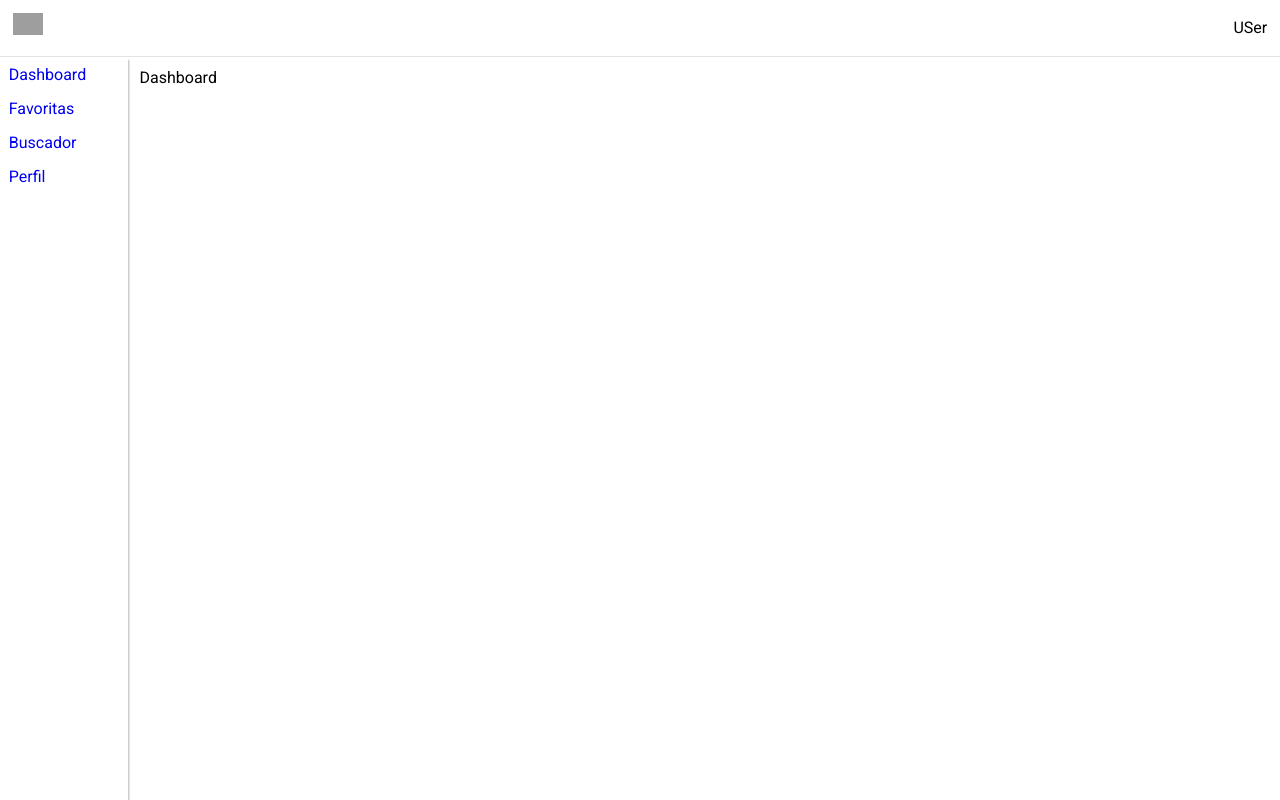
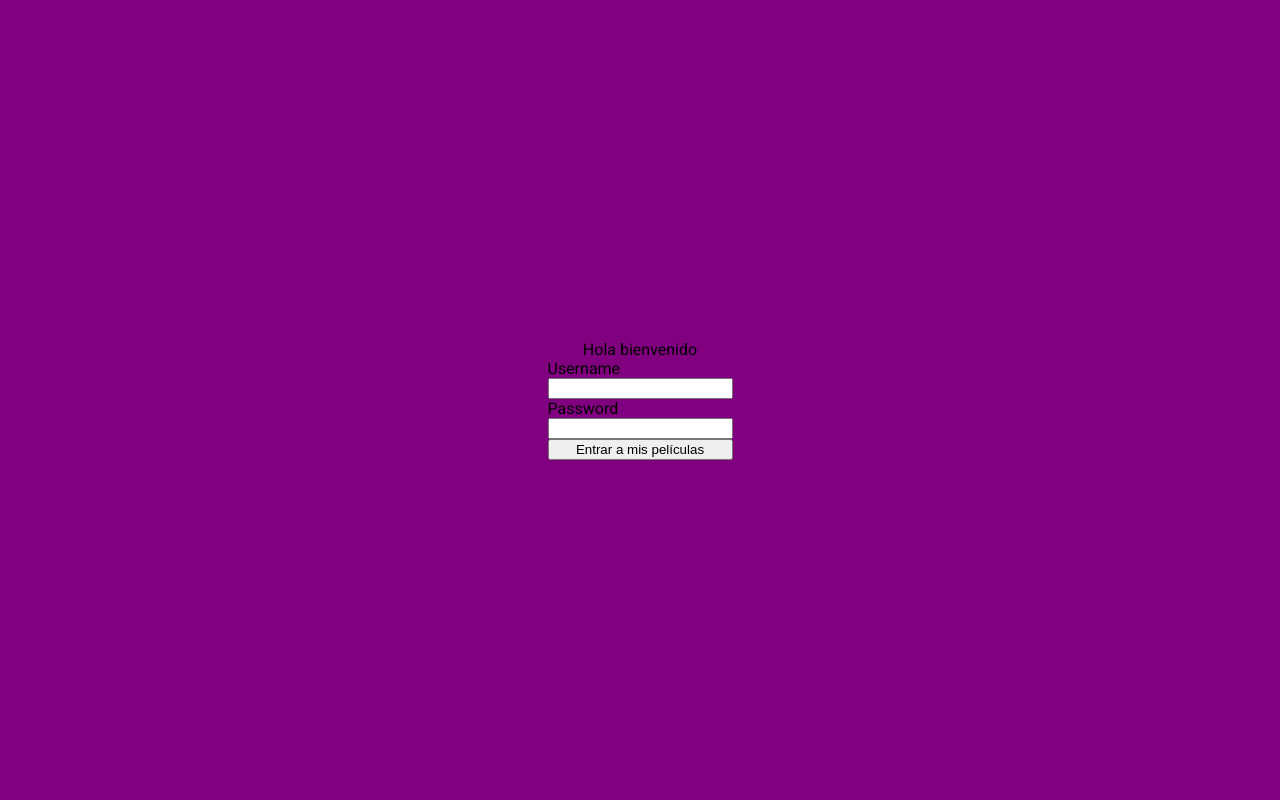
Before and after one commit to carlosNapTwitch/first_class_react, a React (Create React App) app: page / in a window 1280 px wide. Before the commit this address led to /dashboard. Built offline with nearby package versions, Linux system fonts and the light colour scheme; grey boxes are pictures that could not be loaded.

Commit message:
add public and private routes

```diff
--- a/src/App.js
+++ b/src/App.js
@@ -1,10 +1,24 @@
 import React from 'react';
 import LayoutTemplate from './component/templates/layout';
+import { useLocation, Route, Redirect } from 'react-router-dom';
+import HomePage from './component/vpages/home';
+import useUser from './services/user'
 import './app.css';
 
 const App = () => {
+    const user = useUser();
+    const location = useLocation();
     return (
-        <LayoutTemplate />
+        <>
+            <Route
+                path='/dashboard'
+                render={
+                    () => user.isUserLogged() ?
+                        <LayoutTemplate /> :
+                        <Redirect to={{ pathname: '/', state: { from: location } }} />}
+            />
+            <Route exact={true} path='/' render={() => <HomePage />} />
+        </>
     )
 }
 
--- a/src/component/_routes.js
+++ b/src/component/_routes.js
@@ -6,6 +6,7 @@ import {
     FriendsPage
 } from './vpages';
 
+const base = '/dashboard';
 const AppRoutes = [
     {
         label: 'Buscador',
@@ -29,9 +30,9 @@ const AppRoutes = [
     },
     {
         label: 'Dashboard',
-        route: '/dashboard',
+        route: '/main',
         component: DashboardPage,
     },
-]
+].map(item => { item.route = `${base}${item.route}`; return item });
 
 export default AppRoutes;
--- a/src/component/molecules/sidemenu/index.jsx
+++ b/src/component/molecules/sidemenu/index.jsx
@@ -1,6 +1,7 @@
 import React from 'react';
 import styled from 'styled-components';
-import { Link } from 'react-router-dom';
+import { Link, useHistory } from 'react-router-dom';
+import useUSer from '../../../services/user';
 
 const SideBar = styled.div`
     grid-area: sidebar;
@@ -8,6 +9,7 @@ const SideBar = styled.div`
     height: 100%;
     padding: 1%;
     box-shadow: 1px 3px 2px 0px #b5b5b5;
+    position: relative;
     @media(max-width: 450px) {
         display: none;
     }
@@ -18,7 +20,8 @@ const Menu = styled.ul`
     padding: 0;
     & a {
         text-decoration: none;
-    }
+
+    };
     & li {
         list-style-type: none;
         padding: 6%;
@@ -28,15 +31,24 @@ const Menu = styled.ul`
             background-color: rgb(166 166 166);
             color: #fff;
         }
+    };
+    & .logout {
+        position: absolute;
+        bottom: 0;
+        width: 100%;
     }
 `;
 
 const C_SideMenu = () => {
+    const user = useUSer();
+    const history = useHistory();
+
+    const base = '/dashboard';
 
     const sections = [
         {
             label: 'Dashboard',
-            route: '/',
+            route: '/main',
         },
         {
             label: 'Favoritas',
@@ -50,7 +62,12 @@ const C_SideMenu = () => {
             label: 'Perfil',
             route: '/profile',
         }
-    ]
+    ].map(item => { item.route = `${base}${item.route}`; return item });
+
+    const doLogOut = () => {
+        user.logout();
+        history.replace('/')
+    }
 
     return (
         <SideBar>
@@ -64,6 +81,9 @@ const C_SideMenu = () => {
                         </Link>
                     )
                 }
+                <li className='logout' onClick={doLogOut}>
+                    LogOut
+                </li>
             </Menu>
         </SideBar>
     )
--- a/src/component/templates/layout.jsx
+++ b/src/component/templates/layout.jsx
@@ -1,7 +1,7 @@
 import React from 'react';
 import { AppBar, SideBar, MainContent } from '../molecules';
 import styled from 'styled-components';
-import { Switch, Route, Redirect } from 'react-router-dom';
+import { Switch, Route } from 'react-router-dom';
 import AppRoutes from '../_routes';
 
 const Layout = styled.div`
@@ -32,13 +32,13 @@ const LayoutTemplate = () => {
                     {
                         AppRoutes.map((rout, idx) =>
                             <Route
+                                exact={true}
                                 key={`${idx}_page`}
                                 path={rout.route}
                                 render={props => <rout.component {...props} />}
                             />
                         )
                     }
-                    <Redirect from='/' to='/dashboard' />
                 </Switch>
             </MainContent>
         </Layout>
--- /dev/null
+++ b/src/component/vpages/home/index.jsx
@@ -0,0 +1,56 @@
+import React, { useState } from 'react';
+import styled from 'styled-components';
+import useUser from '../../../services/user';
+import { useHistory } from 'react-router-dom';
+
+const HomeWrapper = styled.div`
+    width: 100%;
+    height: 100vh;
+    background-color: purple;
+    display: flex;
+    justify-content: center;
+    align-items: center;
+    flex-direction: column;
+`;
+
+const FormLogin = styled.form`
+    display: flex;
+    flex-direction: column;
+`;
+
+const HomePage = () => {
+    const [userData, setUserData] = useState({ username: '', password: '' });
+    const users = useUser();
+    const history = useHistory();
+
+    const doLogin = (event) => {
+        event.preventDefault();
+        if (users.login(userData)) {
+            console.log('user authorized')
+            history.replace('/dashboard/main')
+        } else {
+            console.log('user unauthorized');
+        }
+    }
+
+    const handleInput = (event) => {
+        const tmpUserData = { ...userData };
+        tmpUserData[event.target.name] = event.target.value;
+        setUserData(tmpUserData);
+    }
+
+    return (
+        <HomeWrapper>
+            <span>Hola bienvenido</span>
+            <FormLogin>
+                <label>Username</label>
+                <input type='text' onChange={handleInput} name='username' value={userData.username} />
+                <label>Password</label>
+                <input type='text' onChange={handleInput} name='password' value={userData.password} />
+                <button onClick={e => doLogin(e)}>Entrar a mis películas</button>
+            </FormLogin>
+        </HomeWrapper>
+    )
+}
+
+export default HomePage;
--- a/src/index.js
+++ b/src/index.js
@@ -7,7 +7,7 @@ import * as serviceWorker from './serviceWorker';
 ReactDOM.render(
   <React.StrictMode>
     <Router>
-      <App title='mi prop' />
+      <App />
     </Router>
   </React.StrictMode>,
   document.getElementById('root')
--- a/src/services/index.js
+++ b/src/services/index.js
@@ -2,10 +2,12 @@ import peoples from './peoples';
 import films from './films';
 import movies from './movies';
 import favorites from './favorites';
+import users from './user'
 
 export {
     peoples,
     films,
     movies,
-    favorites
+    favorites,
+    users,
 }
--- /dev/null
+++ b/src/services/user.js
@@ -0,0 +1,20 @@
+const useUser = () => {
+    const users = {
+        login: (userData) => {
+            console.log('estoy haciendo login', userData);
+            localStorage.setItem('user', JSON.stringify(userData));
+            return true;
+        },
+        logout: () => {
+            localStorage.removeItem('user');
+        },
+        isUserLogged: () => {
+            console.log('userData', localStorage.getItem('user'));
+            return localStorage.getItem('user') || false;
+        }
+    }
+
+    return { ...users };
+}
+
+export default useUser;
```
